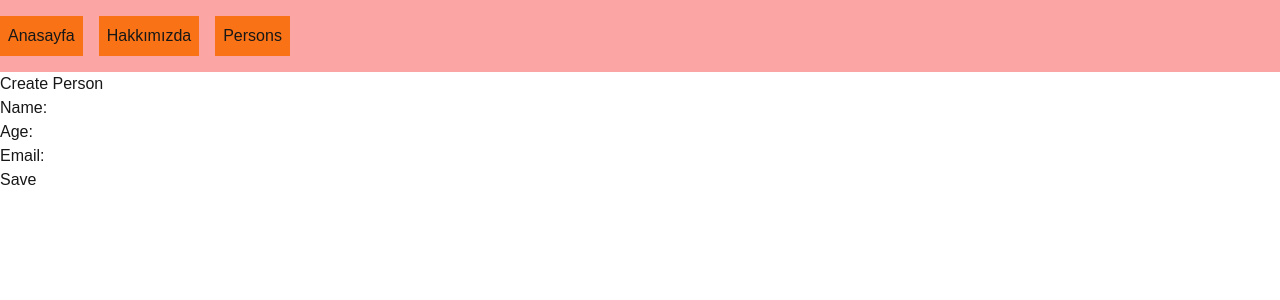
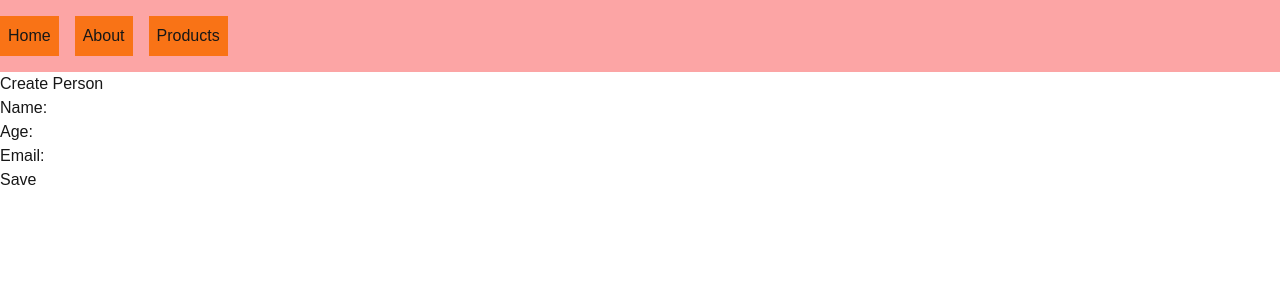
Before and after one commit to aarslantas/server-components-project, a Next.js app: page /persons/create in a window 1280 px wide. Shown: the top 300 px of the page. Built offline with nearby package versions, Linux system fonts and the light colour scheme.

Commit message:
add prouct loading

```diff
--- a/app/loading.tsx
+++ /dev/null
@@ -1,3 +0,0 @@
-export default function Loading() {
-  return <div>Loading...</div>;
-}
--- a/app/page.tsx
+++ b/app/page.tsx
@@ -53,7 +53,11 @@ export default async function Home() {
       <div className="flex justify-between  gap-8">
         <div className="flex-1">
           <Suspense
-            fallback={<p className="text-center text-red-400">Loading...</p>}
+            fallback={
+              <p className="text-center text-red-400">
+                Loading Products Home...
+              </p>
+            }
           >
             <ProductList />
           </Suspense>
--- /dev/null
+++ b/app/products/[id]/edit/page.tsx
@@ -0,0 +1,18 @@
+import { fetchPersonById, getAllProducts } from "@/lib/data";
+
+import PersonForm from "@/components/PersonForm";
+
+export default async function EditProductPage({
+  params,
+}: {
+  params: { id: string };
+}) {
+  const personData = await getAllProducts();
+
+  return (
+    <div>
+      <PersonForm person={personData} />
+    </div>
+  );
+  // }
+}
--- /dev/null
+++ b/app/products/page.tsx
@@ -0,0 +1,19 @@
+import ProductList from "@/components/ProductList";
+import { Suspense } from "react";
+
+export default async function ProductPage() {
+  return (
+    <div className="container">
+      <div>Productsss</div>
+      <Suspense
+        fallback={
+          <p className="text-center text-red-400">
+            Loading Products Suspense...
+          </p>
+        }
+      >
+        <ProductList />
+      </Suspense>
+    </div>
+  );
+}
--- a/components/Header.tsx
+++ b/components/Header.tsx
@@ -5,13 +5,13 @@ function Header() {
     <header className="bg-red-300 py-4">
       <ul className="flex gap-4">
         <li className="p-2 bg-orange-500">
-          <Link href="/">Anasayfa</Link>
+          <Link href="/">Home</Link>
         </li>
         <li className="p-2 bg-orange-500">
-          <Link href="/about">Hakkımızda</Link>
+          <Link href="/about">About</Link>
         </li>
         <li className="p-2 bg-orange-500">
-          <Link href="/persons">Persons</Link>
+          <Link href="/products">Products</Link>
         </li>
       </ul>
     </header>
--- a/lib/data.ts
+++ b/lib/data.ts
@@ -11,7 +11,7 @@ function connectToDatabase() {
 export async function getAllProducts() {
   const db = connectToDatabase(); // Her işlem için yeni bağlantı
   try {
-    await new Promise((resolve) => setTimeout(resolve, 10000));
+    await new Promise((resolve) => setTimeout(resolve, 20000));
     const stmt = db.prepare("SELECT * FROM products");
     const products = stmt.all();
     return products;
```
